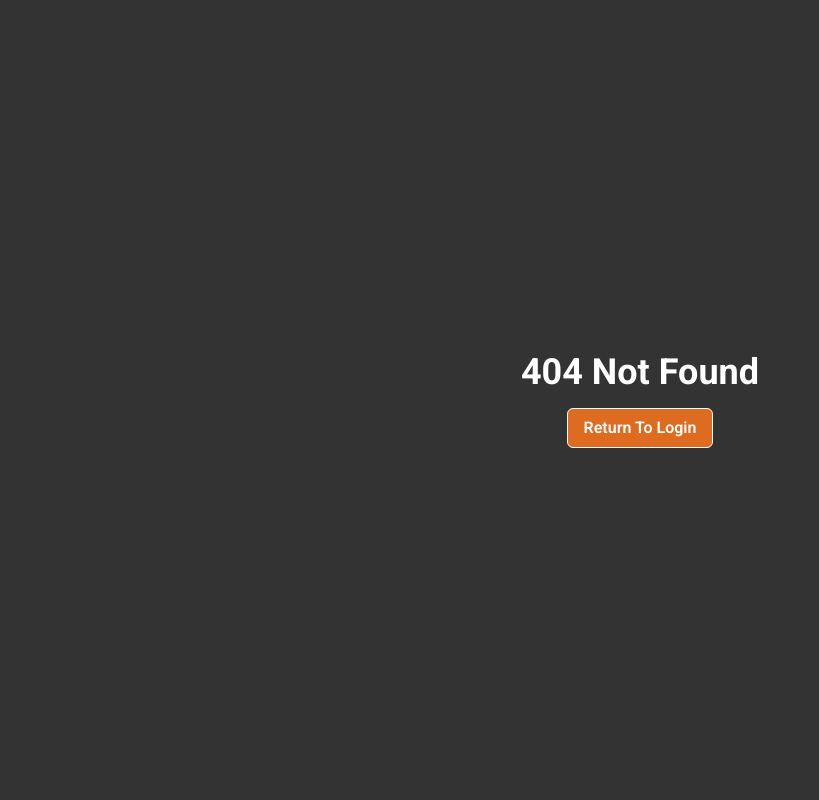
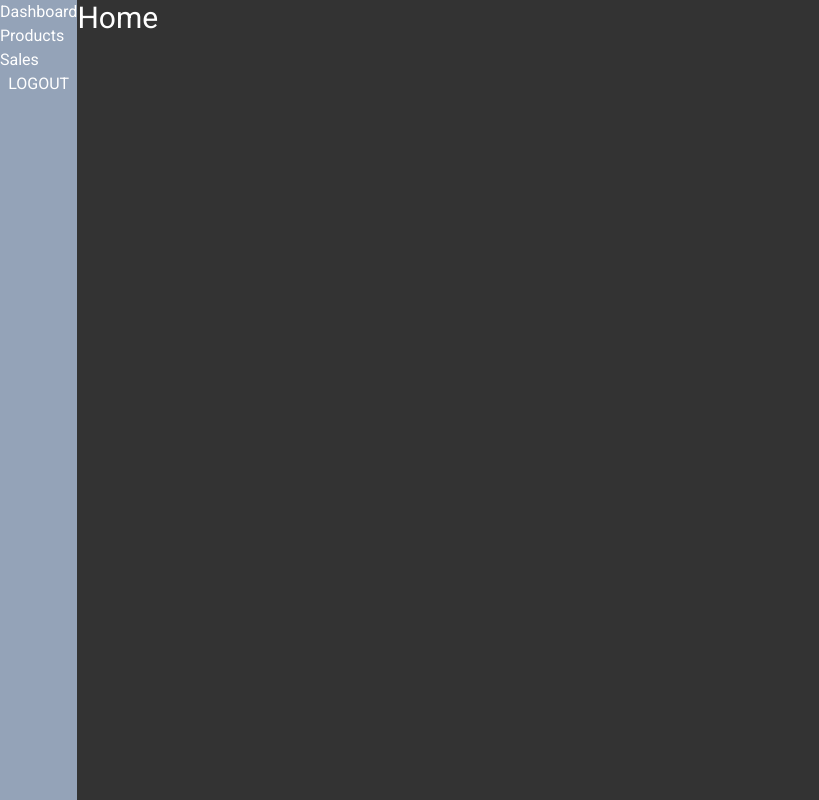
Before and after one commit to RedDotz20/inventory-management-system, a React (Vite) app in the folder client/: page /dashboard/home in a window 1280 px wide. Before the commit this address had no page. Shown: the whole page, without its empty margins (0-819 px from the left). Built offline with nearby package versions, Linux system fonts and the light colour scheme; sample sign-in values are in the browser's storage.

Commit message:
feat: Dashboard Routing

```diff
--- a/client/src/App.tsx
+++ b/client/src/App.tsx
@@ -3,10 +3,13 @@ import PrivateRoute from "./components/PrivateRoute";
 import Dashboard from "./pages/Dashboard";
 import Login from "./pages/Login";
 import NotFound from "./pages/NotFound";
+import SidebarLayout from "./components/layout/SidebarLayout";
 
 export default function App() {
 	const isAuthenticated = !!localStorage.getItem("token");
 	return (
+		<>
+			{/* {isAuthenticated && <SidebarLayout />} */}
 			<Routes>
 				<Route
 					path="/"
@@ -16,7 +19,7 @@ export default function App() {
 				/>
 				<Route path="/login" element={<Login />} />
 				<Route
-				path="/dashboard"
+					path="/dashboard/*"
 					element={
 						<PrivateRoute>
 							<Dashboard />
@@ -25,6 +28,7 @@ export default function App() {
 				/>
 				<Route path="*" element={<NotFound />} />
 			</Routes>
+		</>
 	);
 }
 
--- a/client/src/components/Sidebar.tsx
+++ /dev/null
@@ -1,9 +0,0 @@
-import React from "react";
-
-export default function Sidebar() {
-	return (
-		<>
-			<h1>Sidebar</h1>
-		</>
-	);
-}
--- /dev/null
+++ b/client/src/components/layout/SidebarLayout.tsx
@@ -0,0 +1,25 @@
+import { NavLink, Outlet } from "react-router-dom";
+import clientLogout from "../../api/clientLogout";
+
+export default function SidebarLayout() {
+	return (
+		<>
+			<nav className="flex flex-col bg-slate-400">
+				<ul>
+					<li>
+						<NavLink to="/dashboard/home">Dashboard</NavLink>
+					</li>
+					<li>
+						<NavLink to="/dashboard/products">Products</NavLink>
+					</li>
+					<li>
+						<NavLink to="/dashboard/sales">Sales</NavLink>
+					</li>
+				</ul>
+
+				<button onClick={clientLogout}>LOGOUT</button>
+			</nav>
+			<Outlet />
+		</>
+	);
+}
--- a/client/src/pages/Dashboard.tsx
+++ b/client/src/pages/Dashboard.tsx
@@ -1,10 +1,13 @@
-import clientLogout from "../api/clientLogout";
+import SidebarLayout from "../components/layout/SidebarLayout";
+import SidebarRoutes from "../routes/SidebarRoutes";
 
-export default function Dashboard() {
+function Dashboard() {
 	return (
-		<div className="bg-[#333] flex justify-center items-center text-white h-screen">
-			<h1>DASHBOARD</h1>
-			<button onClick={clientLogout}>LOGOUT</button>
+		<div className="bg-[#333] flex text-white h-screen">
+			<SidebarLayout />
+			<SidebarRoutes />
 		</div>
 	);
 }
+
+export default Dashboard;
--- /dev/null
+++ b/client/src/pages/Home.tsx
@@ -0,0 +1,3 @@
+export default function Home() {
+	return <div className="text-3xl">Home</div>;
+}
--- /dev/null
+++ b/client/src/pages/Products.tsx
@@ -0,0 +1,5 @@
+import React from "react";
+
+export default function Products() {
+	return <div className="text-3xl">Products Page</div>;
+}
--- /dev/null
+++ b/client/src/pages/Sales.tsx
@@ -0,0 +1,5 @@
+import React from "react";
+
+export default function Sales() {
+	return <div className="text-3xl">Sales Page</div>;
+}
--- /dev/null
+++ b/client/src/routes/SidebarRoutes.tsx
@@ -0,0 +1,14 @@
+import { Route, Routes } from "react-router-dom";
+import Products from "../pages/Products";
+import Sales from "../pages/Sales";
+import Home from "../pages/Home";
+
+export default function SidebarRoutes() {
+	return (
+		<Routes>
+			<Route path="home" element={<Home />} />
+			<Route path="products" element={<Products />} />
+			<Route path="sales" element={<Sales />} />
+		</Routes>
+	);
+}
```
Lines whose indentation alone changed are shown as unchanged.
